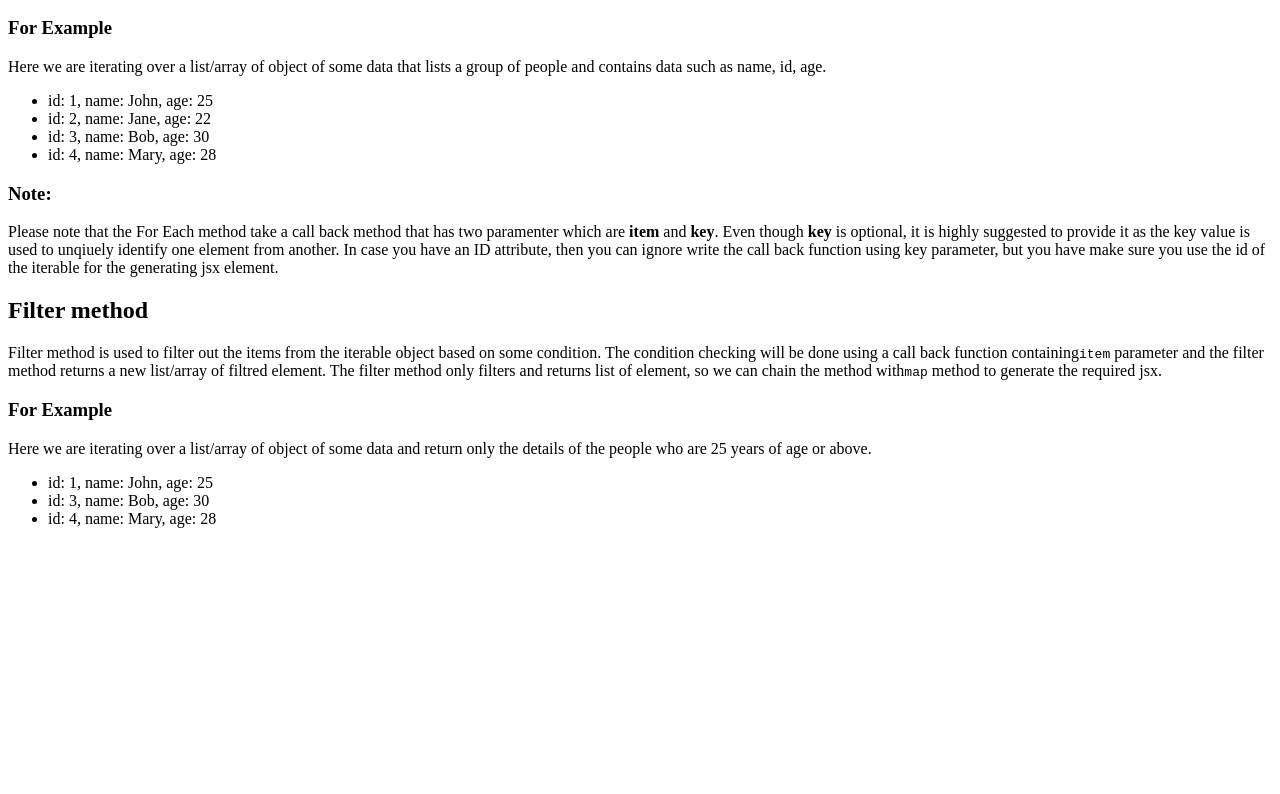
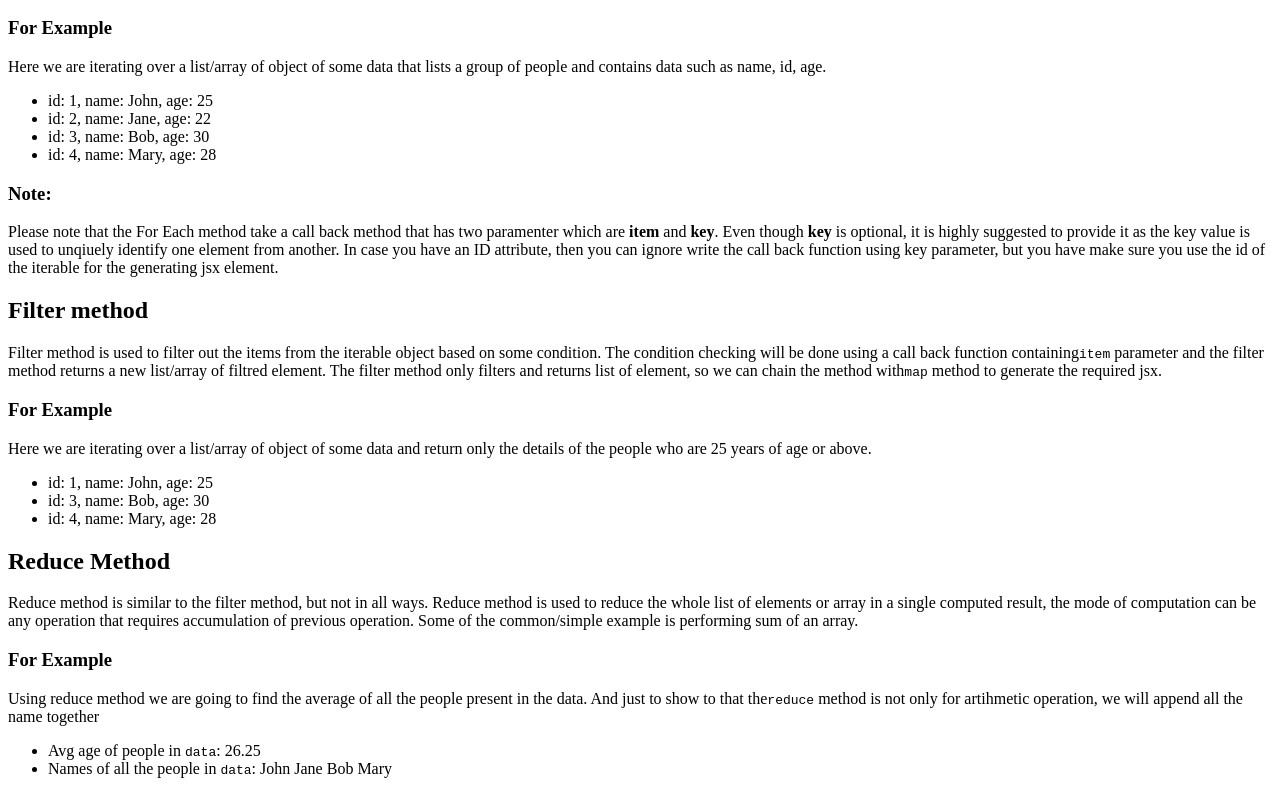
Before and after one commit to iamwatchdogs/Learning-React, a React (Vite) app: page / in a window 1280 px wide. Shown: the part 1551-2345 px from the top of the page. Before the commit the page ends 2095 px from the top, so only its background shows below. Built offline with nearby package versions, Linux system fonts and the light colour scheme.

Commit message:
Created Reduce component

```diff
--- a/src/components/Methods.jsx
+++ b/src/components/Methods.jsx
@@ -117,8 +117,9 @@ const Filter = () => {
                     iterable object based on some condition. The condition
                     checking will be done using a call back function containing
                     <code>item</code> parameter and the filter method returns a
-                    new list/array of filtred element. The filter method only filters
-                    and returns list of element, so we can chain the method with
+                    new list/array of filtred element. The filter method only
+                    filters and returns list of element, so we can chain the
+                    method with
                     <code>map</code> method to generate the required jsx.
                 </p>
             </section>
@@ -142,7 +143,44 @@ const Filter = () => {
             </section>
         </section>
     );
-}
+};
+
+const Reduce = () => {
+    return (
+        <section className='reduce'>
+            <section className='theory'>
+                <h2>Reduce Method</h2>
+                <p>
+                    Reduce method is similar to the filter method, but not in
+                    all ways. Reduce method is used to reduce the whole list of
+                    elements or array in a single computed result, the mode of
+                    computation can be any operation that requires accumulation
+                    of previous operation. Some of the common/simple example is
+                    performing sum of an array.
+                </p>
+            </section>
+            <section className='example'>
+                <h3>For Example</h3>
+                <p>
+                    Using reduce method we are going to find the average of all
+                    the people present in the data. And just to show to that the
+                    <code>reduce</code> method is not only for artihmetic operation,
+                    we will append all the name together
+                </p>
+                <ul>
+                    <li>
+                        Avg age of people in <code>data</code>:{' '}
+                        {data.reduce((acc, item) => acc + item.age, 0) / data.length}
+                    </li>
+                    <li>
+                        Names of all the people in <code>data</code>:{' '}
+                        {data.reduce((acc, item) => acc + item.name + ' ', '')}
+                    </li>
+                </ul>
+            </section>
+        </section>
+    );
+};
 
 export default function Methods() {
     return (
@@ -159,6 +197,7 @@ export default function Methods() {
             <Map />
             <ForEach />
             <Filter />
+            <Reduce />
         </article>
     );
 }
```
